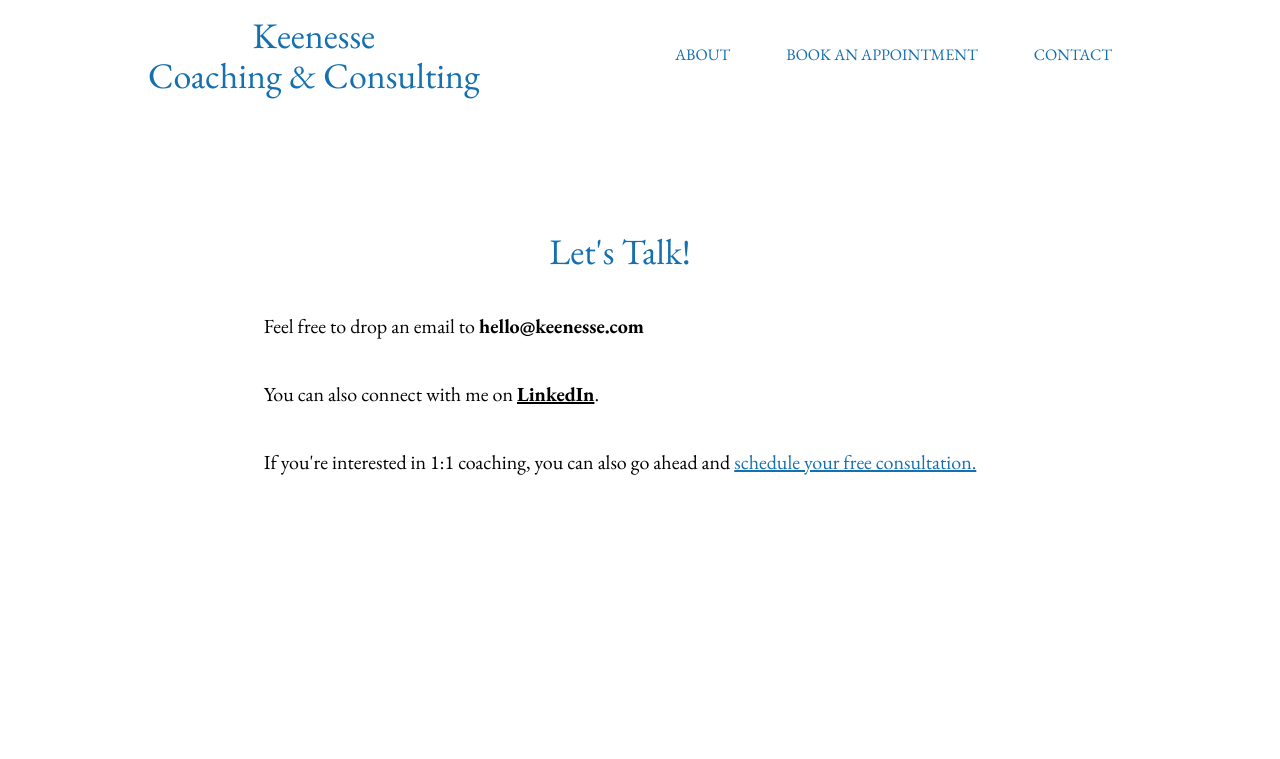
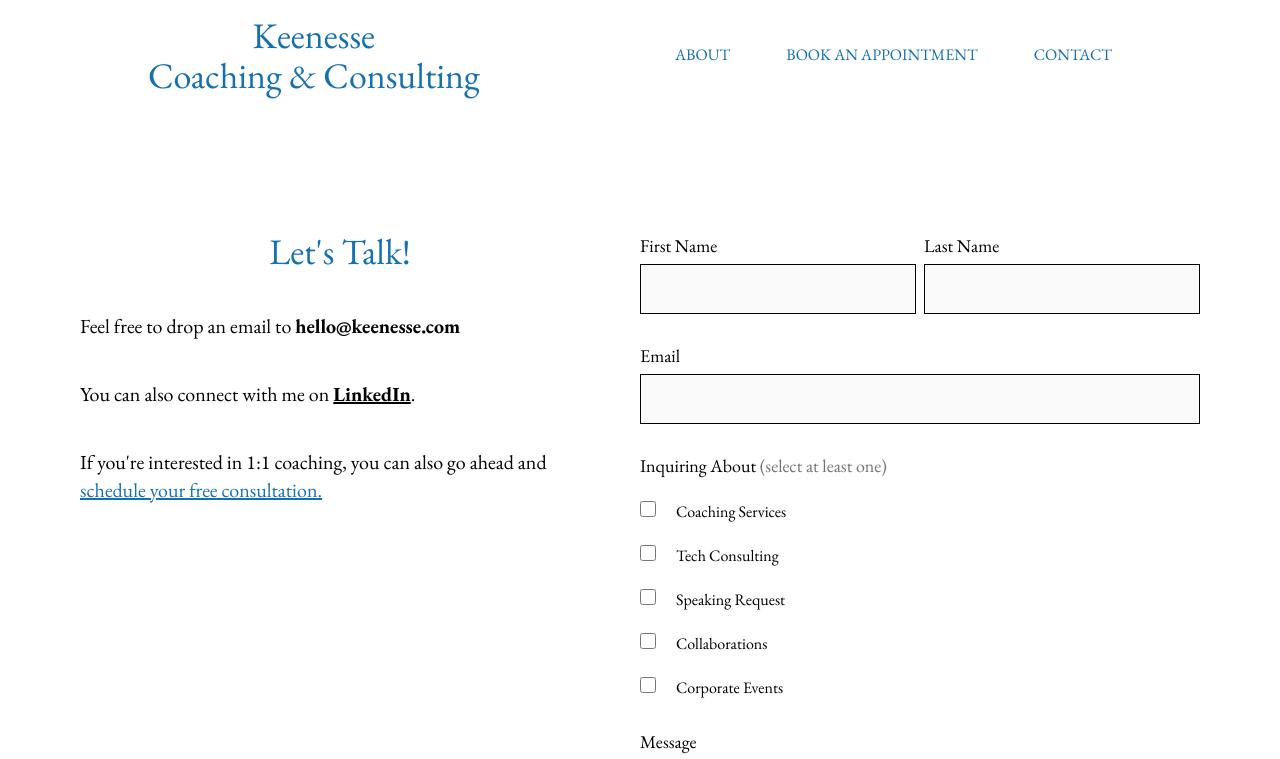
Before and after one commit to ybot1122/keenesse, a Next.js app: page /contact in a window 1280 px wide. Shown: the top 759 px of the page. Built offline with nearby package versions, Linux system fonts and the light colour scheme.

Commit message:
Bring back contact form?

```diff
--- a/app/contact/contactFormAction.tsx
+++ b/app/contact/contactFormAction.tsx
@@ -50,7 +50,7 @@ const contactFormAction = async (
         validation.sanitized?.firstName + " " + validation.sanitized?.lastName,
       email: validation.sanitized?.email,
     };
-    sendSmtpEmail.to = [{ email: "hello@keenesse.com", name: "Keenesse" }];
+    sendSmtpEmail.to = [{ email: "ybot1122@gmail.com", name: "Keenesse" }];
     sendSmtpEmail.replyTo = {
       name:
         validation.sanitized?.firstName + " " + validation.sanitized?.lastName,
--- a/app/contact/page.tsx
+++ b/app/contact/page.tsx
@@ -32,7 +32,7 @@ export default function Contact() {
   );
   return (
     <main className="flex min-h-screen flex-col items-center justify-between bg-white pt-10">
-      <div className="grid grid-cols-1 bg-white mx-5 md:m-10 md:p-10 max-w-[1280px]">
+      <div className="grid grid-cols-1 md:grid-cols-2 bg-white mx-5 md:m-10 md:p-10 max-w-[1280px]">
         <div className="col-span-1 pr-10">
           <h3 className="text-blue text-4xl text-center">Let&apos;s Talk!</h3>
           <p className="py-10 text-xl">
@@ -59,6 +59,15 @@ export default function Contact() {
             </Link>
           </p>
         </div>
+        <div className="col-span-1">
+          {formState.status === "success" ? (
+            <p>Thank you for the message, I&apos;ll get back to you shortly!</p>
+          ) : (
+            <form className="grid grid-cols-2 gap-2" action={formAction}>
+              <ContactForm message={formState.message} />
+            </form>
+          )}
+        </div>
       </div>
     </main>
   );
@@ -67,12 +76,5 @@ export default function Contact() {
 /*
 
         <div className="col-span-1">
-          {formState.status === "success" ? (
-            <p>Thank you for the message, I&apos;ll get back to you shortly!</p>
-          ) : (
-            <form className="grid grid-cols-2 gap-2" action={formAction}>
-              <ContactForm message={formState.message} />
-            </form>
-          )}
           </div>
 */
--- a/app/stripe_webhook/handleInvoiceCreated.ts
+++ b/app/stripe_webhook/handleInvoiceCreated.ts
@@ -1,6 +1,10 @@
 type StripeInvoice = {
   lines: {
-    data: {}[];
+    data: {
+      plan: {
+        product: string;
+      };
+    }[];
   };
 };
 
```
